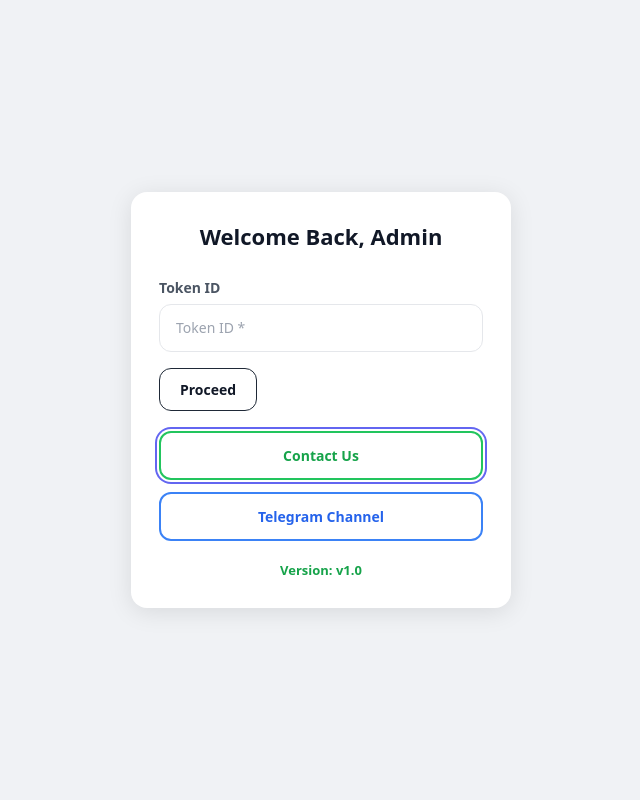
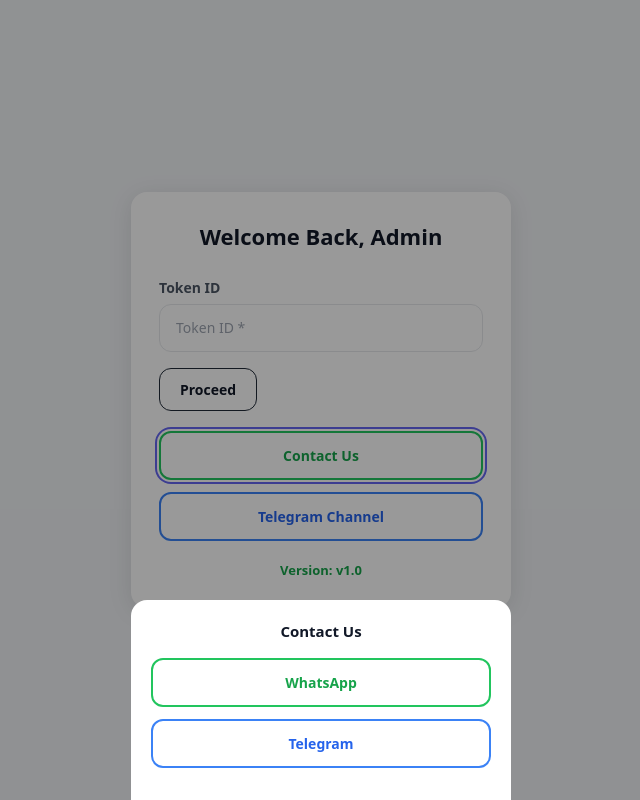
Before and after one commit to hostinger0936/the-king-frontend, a React (Vite) app: page /login in a window 1280 px wide. Both pictures are taken after a click on the button "Contact Us". Shown: the whole page, without its empty margins (319-959 px from the left). Built offline with nearby package versions, Linux system fonts and the light colour scheme; no server answers.

Commit message:
Update LoginPage.tsx

```diff
--- a/src/pages/LoginPage.tsx
+++ b/src/pages/LoginPage.tsx
@@ -44,6 +44,26 @@
           </button>
         </div>
       </div>
+      {/* Contact Us Modal */}
+      {contactOpen && (
+        <div className="fixed inset-0 z-[999] flex items-end justify-center bg-black/40"
+          onClick={() => setContactOpen(false)}>
+          <div className="w-full max-w-[380px] rounded-t-2xl bg-white px-5 pt-5 pb-8"
+            onClick={e => e.stopPropagation()}>
+            <div className="mb-4 text-center text-[15px] font-extrabold text-gray-900">Contact Us</div>
+            <div className="space-y-3">
+              <button type="button" onClick={() => { setContactOpen(false); openWhatsApp(); }}
+                className="w-full rounded-xl border-2 border-green-500 py-3 text-[14px] font-extrabold text-green-600">
+                WhatsApp
+              </button>
+              <button type="button" onClick={() => { setContactOpen(false); openTelegramTarget(); }}
+                className="w-full rounded-xl border-2 border-blue-500 py-3 text-[14px] font-extrabold text-blue-600">
+                Telegram
+              </button>
+            </div>
+          </div>
+        </div>
+      )}
     </div>
   );
 }
@@ -59,6 +79,7 @@
   const [loading,    setLoading]    = useState(true);
   const [saving,     setSaving]     = useState(false);
   const [showWarning, setShowWarning] = useState(false);
+  const [contactOpen, setContactOpen] = useState(false);
 
   const [storedUser, setStoredUser] = useState("");
   const [storedPass, setStoredPass] = useState("");
@@ -126,10 +147,15 @@
     window.open(url, "_blank", "noopener,noreferrer");
   }
 
-  function openTelegram() {
-    const raw = safeStr((import.meta.env.VITE_TELEGRAM_TARGET as string) || ENV.TELEGRAM_CHANNEL || "");
+  function openTelegramTarget() {
+    const raw = safeStr((import.meta.env.VITE_TELEGRAM_TARGET as string) || "");
     if (!raw) return;
     const url = raw.startsWith("http") ? raw : `https://${raw}`;
+    window.open(url, "_blank", "noopener,noreferrer");
+  }
+
+  function openTelegram() {
+    const url = safeStr(ENV.TELEGRAM_CHANNEL) || "https://t.me/";
     window.open(url, "_blank", "noopener,noreferrer");
   }
 
@@ -199,7 +225,7 @@
             )}
 
             <div className="mt-5 space-y-3">
-              <button type="button" onClick={openWhatsApp}
+              <button type="button" onClick={() => setContactOpen(true)}
                 className="w-full rounded-xl border-2 border-green-500 bg-white py-3 text-[14px] font-extrabold text-green-600 hover:bg-green-50 active:scale-[0.98]">
                 Contact Us
               </button>
@@ -215,6 +241,26 @@
           </>
         )}
       </div>
+      {/* Contact Us Modal */}
+      {contactOpen && (
+        <div className="fixed inset-0 z-[999] flex items-end justify-center bg-black/40"
+          onClick={() => setContactOpen(false)}>
+          <div className="w-full max-w-[380px] rounded-t-2xl bg-white px-5 pt-5 pb-8"
+            onClick={e => e.stopPropagation()}>
+            <div className="mb-4 text-center text-[15px] font-extrabold text-gray-900">Contact Us</div>
+            <div className="space-y-3">
+              <button type="button" onClick={() => { setContactOpen(false); openWhatsApp(); }}
+                className="w-full rounded-xl border-2 border-green-500 py-3 text-[14px] font-extrabold text-green-600">
+                WhatsApp
+              </button>
+              <button type="button" onClick={() => { setContactOpen(false); openTelegramTarget(); }}
+                className="w-full rounded-xl border-2 border-blue-500 py-3 text-[14px] font-extrabold text-blue-600">
+                Telegram
+              </button>
+            </div>
+          </div>
+        </div>
+      )}
     </div>
   );
 }
```
